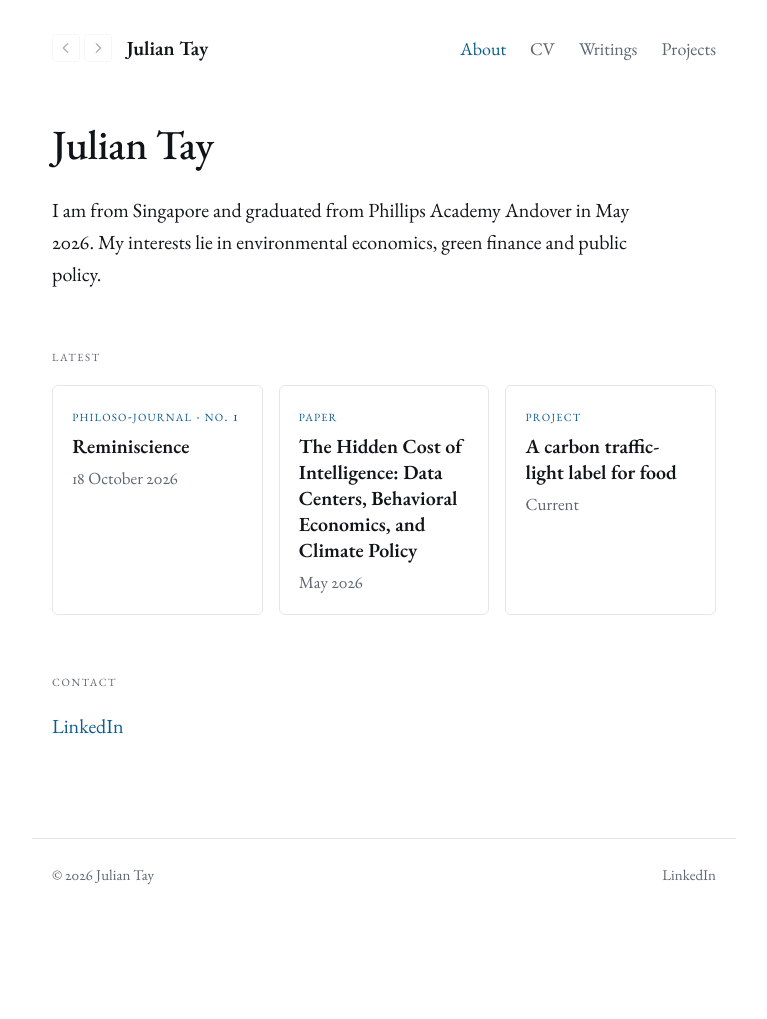
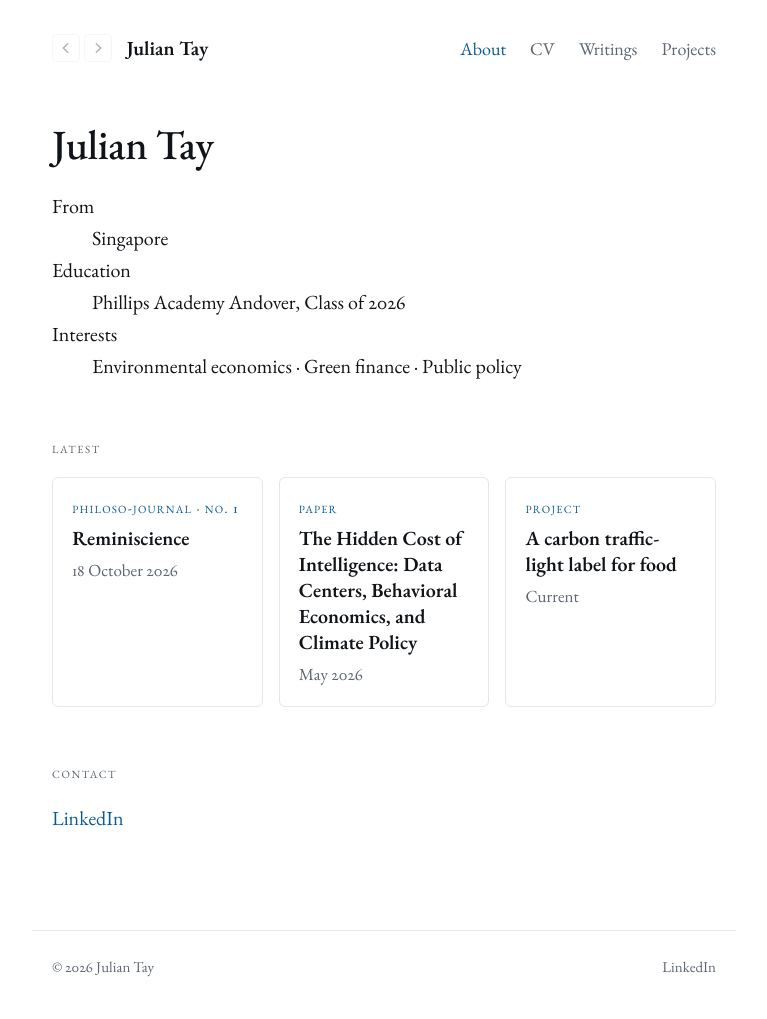
Before and after one commit to juliantay555/juliantay555.github.io, a Jekyll site: the page built from index.html, in a window 1280 px wide. Shown: the whole page, without its empty margins (256-1023 px from the left). Built offline with Jekyll 4.4.1, drawn with Linux system fonts in a browser that asks for light colours; before the commit the page ends 927 px from its top, so only the background shows below that.

Commit message:
Update index.html

```diff
--- a/index.html
+++ b/index.html
@@ -4,9 +4,11 @@ title: About
 permalink: /
 ---
 <h1>Julian Tay</h1>
-<div class="prose intro">
-  <p>I am from Singapore and graduated from Phillips Academy Andover in May 2026. My interests lie in environmental economics, green finance and public policy.</p>
-</div>
+   <dl class="facts">
+     <div><dt>From</dt><dd>Singapore</dd></div>
+     <div><dt>Education</dt><dd>Phillips Academy Andover, Class of 2026</dd></div>
+     <div><dt>Interests</dt><dd>Environmental economics · Green finance · Public policy</dd></div>
+   </dl>
 
 <h2>Latest</h2>
 <div class="cards">
```
